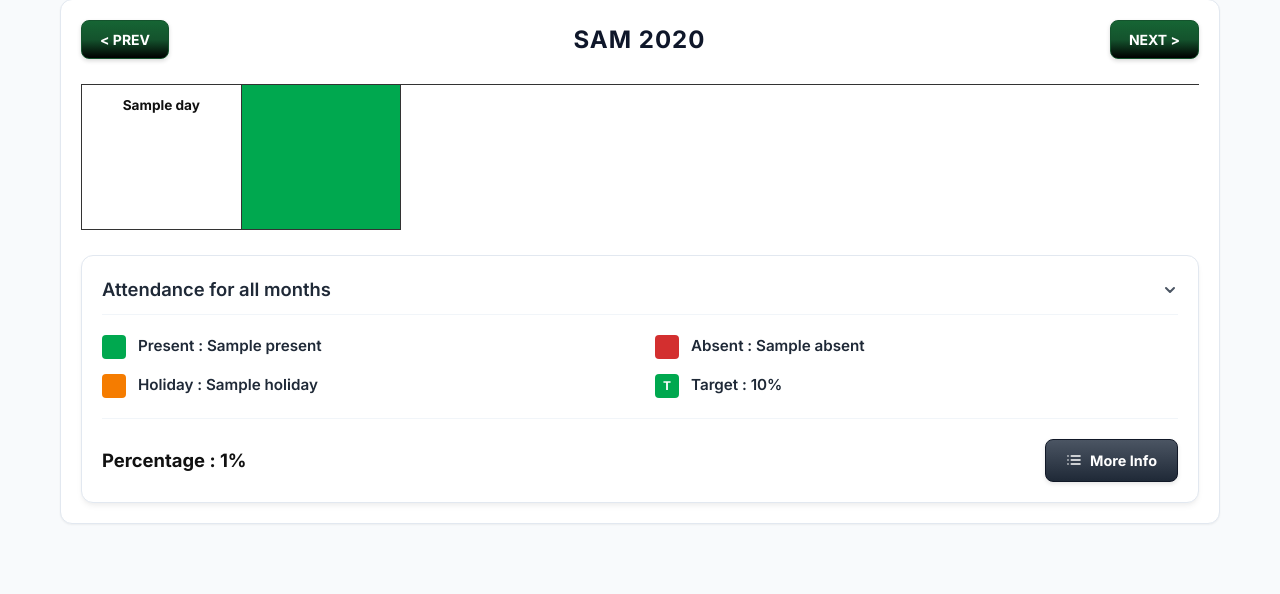
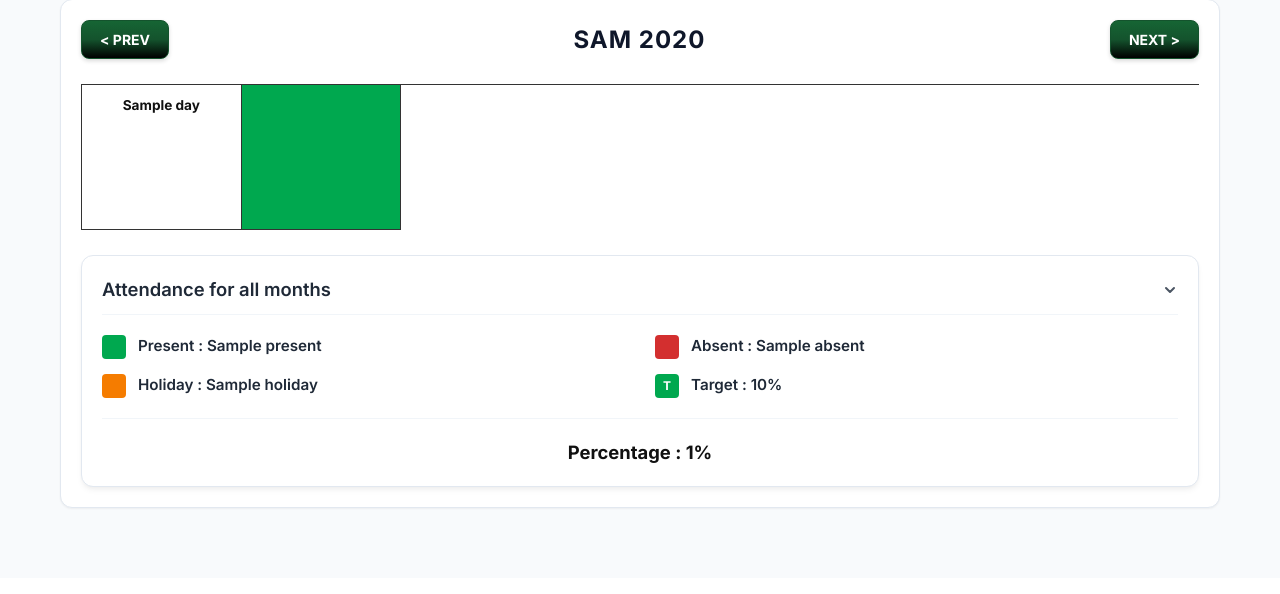
Before and after one commit to Ritu-Raj-Rai/Self-Attendence-Django, a Django app: template templates/attendance/subject_detail.html in a window 1280 px wide. Shown: the part 278-872 px from the top of the page. After the commit the page ends 787 px from the top, so only its background shows below. Run offline with Django 5.2, Linux system fonts and the light colour scheme; tables that the repository leaves empty hold one stand-in row (values such as "Sample post"); the template is opened without the code that fills it: values that come from a table or form of the project are taken from there, most other values are stand-ins (such as "Sample title", 1, 10 or a date in 2020).

Commit message:
Fix dynamic stats counting, instant mark coloring lag, and remove more info button

```diff
--- a/static/css/style.css
+++ b/static/css/style.css
@@ -563,7 +563,7 @@ main.container {
 
 .stats-card-footer {
     display: flex;
-    justify-content: space-between;
+    justify-content: center;
     align-items: center;
     border-top: 1px solid #f1f5f9;
     padding-top: 20px;
@@ -573,37 +573,6 @@ main.container {
     font-size: 1.15rem;
     font-weight: 700;
     color: #111111;
-}
-
-.more-info-btn {
-    display: inline-flex;
-    align-items: center;
-    gap: 8px;
-    padding: 10px 20px;
-    border-radius: 8px;
-    font-size: 0.9rem;
-    font-weight: 700;
-    color: white;
-    background: linear-gradient(180deg, #4b5563 0%, #1f2937 100%);
-    border: 1px solid #111827;
-    box-shadow: 0 2px 4px rgba(0, 0, 0, 0.1);
-    cursor: pointer;
-    text-decoration: none;
-    transition: opacity 0.2s, transform 0.1s;
-}
-
-.more-info-btn:hover {
-    opacity: 0.95;
-    color: white;
-    text-decoration: none;
-}
-
-.more-info-btn:active {
-    transform: scale(0.97);
-}
-
-.info-icon {
-    stroke-width: 2.5px;
 }
 
 /* Forms */
--- a/templates/attendance/subject_detail.html
+++ b/templates/attendance/subject_detail.html
@@ -49,34 +49,23 @@
         <div class="stats-card-grid">
             <div class="stats-card-item">
                 <span class="square-icon block-present"></span>
-                <span class="stats-card-label">Present : {{ stats.present }}</span>
+                <span class="stats-card-label" id="stats-present">Present : {{ stats.present }}</span>
             </div>
             <div class="stats-card-item">
                 <span class="square-icon block-absent"></span>
-                <span class="stats-card-label">Absent : {{ stats.absent }}</span>
+                <span class="stats-card-label" id="stats-absent">Absent : {{ stats.absent }}</span>
             </div>
             <div class="stats-card-item">
                 <span class="square-icon block-holiday"></span>
-                <span class="stats-card-label">Holiday : {{ stats.holiday }}</span>
+                <span class="stats-card-label" id="stats-holiday">Holiday : {{ stats.holiday }}</span>
             </div>
             <div class="stats-card-item">
                 <span class="square-icon block-target">T</span>
-                <span class="stats-card-label">Target : {{ subject.target_percentage|floatformat:"0" }}%</span>
+                <span class="stats-card-label" id="stats-target">Target : {{ subject.target_percentage|floatformat:"0" }}%</span>
             </div>
         </div>
         <div class="stats-card-footer">
-            <div class="percentage-display">Percentage : {{ stats.percentage|floatformat:"0" }}%</div>
-            <a href="#" class="more-info-btn">
-                <svg class="info-icon" width="16" height="16" viewBox="0 0 24 24" fill="none" stroke="currentColor" stroke-width="2" stroke-linecap="round" stroke-linejoin="round">
-                    <line x1="8" y1="6" x2="21" y2="6"></line>
-                    <line x1="8" y1="12" x2="21" y2="12"></line>
-                    <line x1="8" y1="18" x2="21" y2="18"></line>
-                    <line x1="3" y1="6" x2="3.01" y2="6"></line>
-                    <line x1="3" y1="12" x2="3.01" y2="12"></line>
-                    <line x1="3" y1="18" x2="3.01" y2="18"></line>
-                </svg>
-                <span>More Info</span>
-            </a>
+            <div class="percentage-display" id="stats-percentage">Percentage : {{ stats.percentage|floatformat:"0" }}%</div>
         </div>
     </div>
 </div>
--- a/templates/base.html
+++ b/templates/base.html
@@ -5,7 +5,7 @@
     <meta charset="UTF-8">
     <meta name="viewport" content="width=device-width, initial-scale=1.0">
     <title>{% block title %}Self Attendance Tracker{% endblock %}</title>
-    <link rel="stylesheet" href="{% static 'css/style.css' %}">
+    <link rel="stylesheet" href="{% static 'css/style.css' %}?v=1.2">
     <link href="https://fonts.googleapis.com/css2?family=Inter:wght@400;500;600;700&display=swap" rel="stylesheet">
     {% block extra_head %}{% endblock %}
 </head>
@@ -24,7 +24,7 @@
     <main class="container">
         {% block content %}{% endblock %}
     </main>
-    <script src="{% static 'js/app.js' %}"></script>
+    <script src="{% static 'js/app.js' %}?v=1.2"></script>
     {% block extra_js %}{% endblock %}
 </body>
 </html>
```
Also changed, not shown: static/js/app.js (+38 -19 lines).
